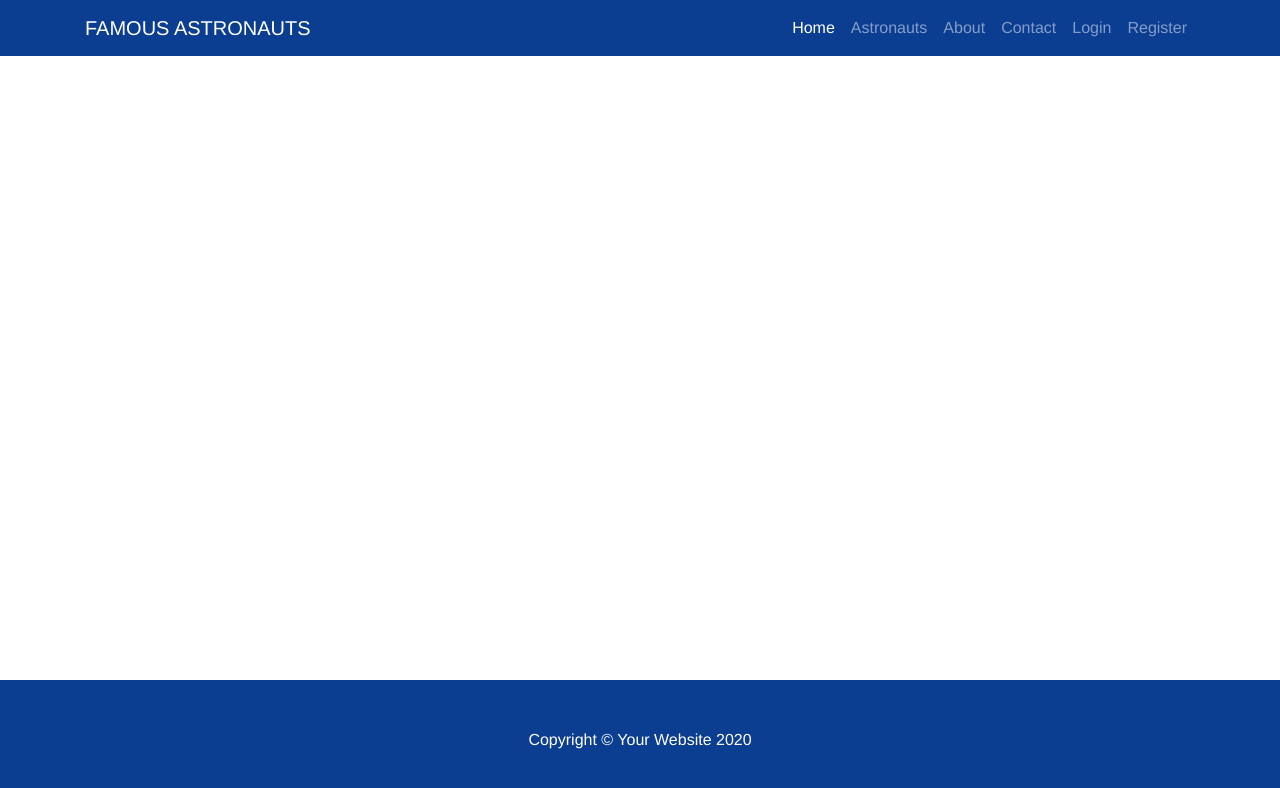
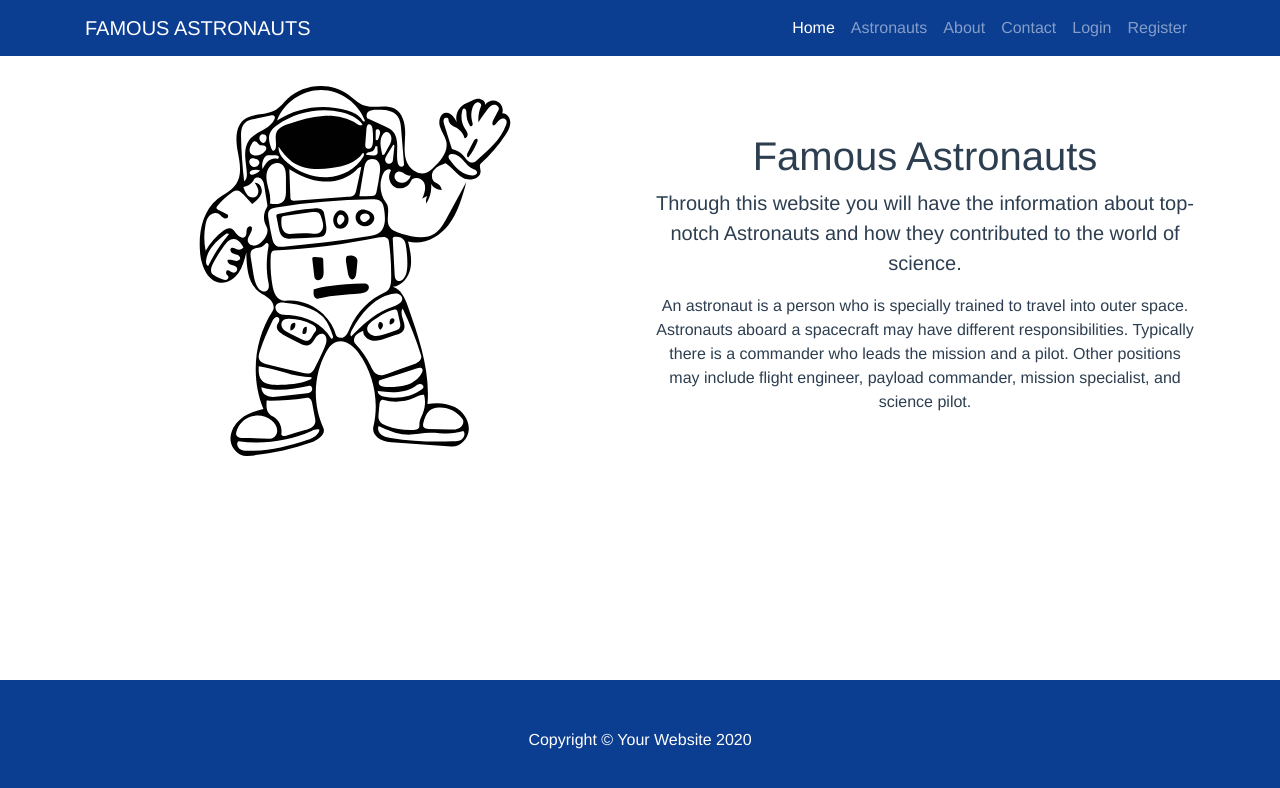
Before and after one commit to Saggers94/VueCliAstronauts, a Vue app in the folder astronauts-cli/: page / in a window 1280 px wide. Shown: the top 788 px of the page. Built offline with nearby package versions, Linux system fonts and the light colour scheme.

Commit message:
home page is ready

```diff
--- a/astronauts-cli/package.json
+++ b/astronauts-cli/package.json
@@ -11,7 +11,9 @@
     "bootstrap": "^4.5.3",
     "core-js": "^3.6.5",
     "jquery": "^3.5.1",
+    "node-sass": "^5.0.0",
     "popper.js": "^1.16.1",
+    "sass-loader": "^10.1.0",
     "vue": "^3.0.0",
     "vue-router": "^4.0.0-0",
     "vuex": "^4.0.0-0"
--- a/astronauts-cli/src/views/Home.vue
+++ b/astronauts-cli/src/views/Home.vue
@@ -1,6 +1,37 @@
 <template>
   <div class="home">
     <HeaderComponent />
+    <!-- main section for page -->
+    <section>
+      <!-- Flash Message if success in any action -->
+
+      <!-- Flash Message if error in any action -->
+
+      <div class="container">
+        <div class="row">
+          <div class="col col-xs-4">
+            <img
+              src="../assets/images/astronaut.svg"
+              class="main_astronaut_img"
+            />
+          </div>
+          <div class="col col-xs-8 align-self-center">
+            <h1 class="title">Famous Astronauts</h1>
+            <p class="lead">
+              Through this website you will have the information about top-notch
+              Astronauts and how they contributed to the world of science.
+            </p>
+            <p>
+              An astronaut is a person who is specially trained to travel into
+              outer space. Astronauts aboard a spacecraft may have different
+              responsibilities. Typically there is a commander who leads the
+              mission and a pilot. Other positions may include flight engineer,
+              payload commander, mission specialist, and science pilot.
+            </p>
+          </div>
+        </div>
+      </div>
+    </section>
     <FooterComponent />
   </div>
 </template>
@@ -17,4 +48,11 @@ export default {
 };
 </script>
 
-<style></style>
+<style lang="scss" scoped>
+.main_astronaut_img {
+  width: 400px;
+  height: 450px;
+  padding-top: 30px;
+  padding-bottom: 50px;
+}
+</style>
```
Also changed, not shown: astronauts-cli/src/assets/images/astronaut.svg (added), 1 other file (tests, documents, lock files or other folders).
